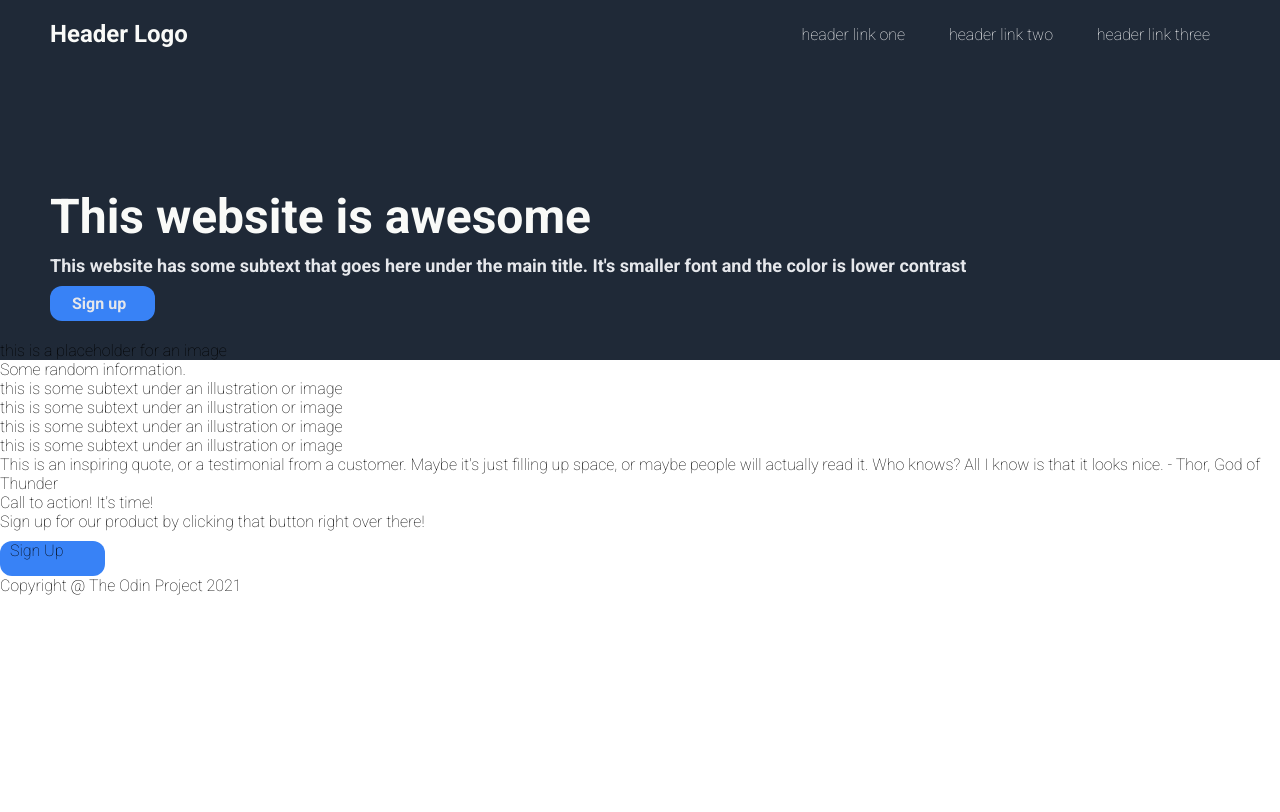
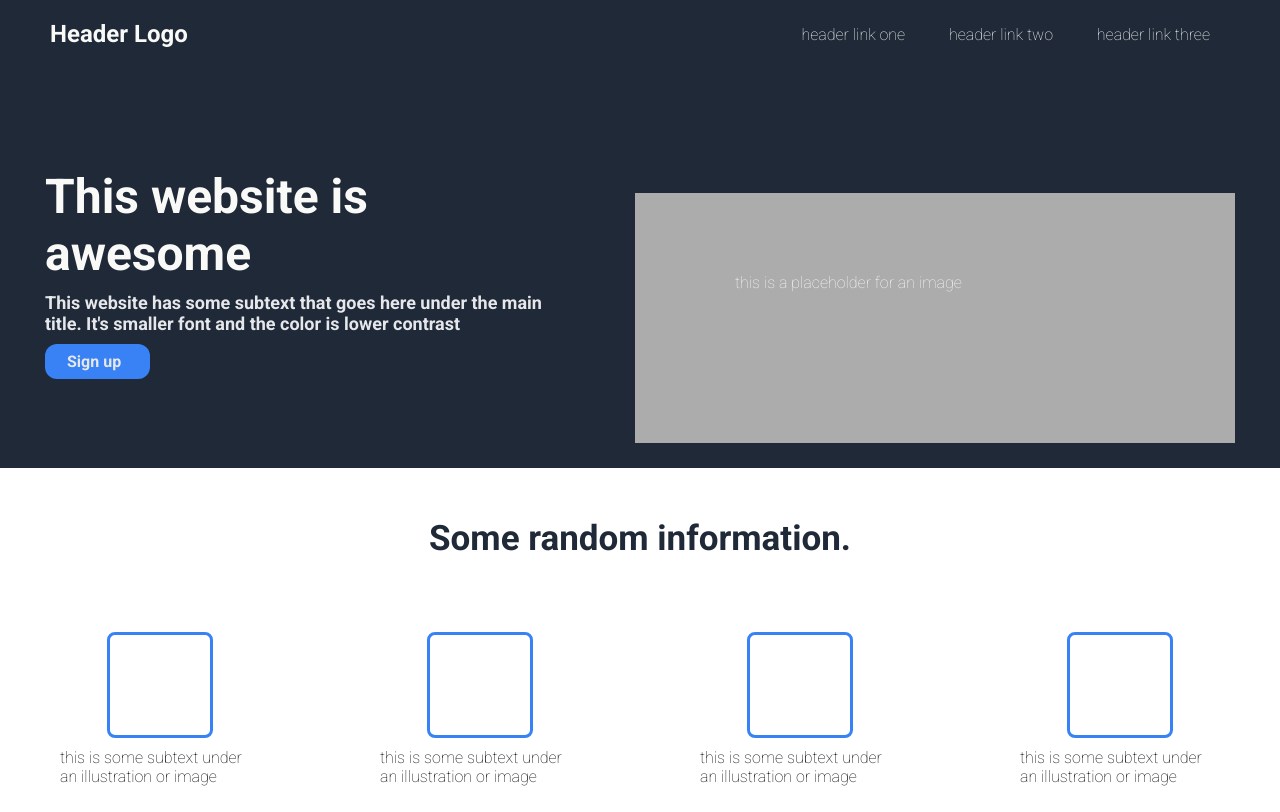
Before and after one commit to coghe/landing-page, a plain HTML site: page index.html in a window 1280 px wide. Shown: the top 812 px of the page. Drawn offline with Linux system fonts and the light colour scheme.

Commit message:
Add section 2 and 3 for the landing page project

```diff
--- a/index.html
+++ b/index.html
@@ -21,7 +21,7 @@
                 <li><a href="#">header link three</a></li>
             </ul>
         </div>
-
+        <div class="hero">
         <!-- hero -->
         <div class="hero-one">
             <p id="first-text">This website is awesome</p>
@@ -31,9 +31,10 @@
         <div class="hero-two">
             <p>this is a placeholder for an image</p>
         </div>
+    </div>
     </section>
     <!-- section 2 -->
-    <section>
+    <section class="section-two">
         <p>Some random information.</p>
         <div class="information">
             <div class="first-info">
@@ -55,16 +56,18 @@
         </div>
     </section>
     <!-- section 3 -->
-    <section>
+    <section class="section-three">
+        <div class="section-three--text">
         <p>
             This is an inspiring quote, or a testimonial from a customer. Maybe it's just filling up space, or maybe people will actually read it. Who knows? All I know is that it looks nice. - Thor, God of Thunder
         </p>
+    </div>
     </section>
     <!-- section 4 -->
     <div class="alert">
         <p>Call to action! It's time!</p>
         <p>Sign up for our product by clicking that button right over there!</p>
-        <div class="button">Sign Up</div>
+        <div class="second-button">Sign Up</div>
     </div>
     <!-- footer -->
     <footer>Copyright @ The Odin Project 2021</footer>
--- a/style.css
+++ b/style.css
@@ -40,12 +40,12 @@ a {
     background-color: #1f2937;
 }
 
-.hero-one {
+/* .hero-one {
     margin-top: 100px;
     margin-right: auto;
     padding: 20px 50px;
-    font-weight: 700;
-}
+
+} */
 
 #first-text {
     color: #f9faf8;
@@ -71,3 +71,83 @@ a {
     padding: 8px 12px;
     color: #e5e7eb;
 }
+
+.hero {
+    display: flex;
+    justify-content: center;
+    align-items: center;
+    margin-top: 100px;
+}
+
+.hero-one {
+    width: 500px;
+    height: 300px;
+    margin: 0 auto;
+    font-weight: 700;
+}
+
+.hero-two {
+    background-color: #acacac;
+    color: #f9faf8;
+    width: 400px;
+    height: 90px;
+    margin: 0 auto;
+    padding: 80px 100px;
+}
+
+/* second section */
+
+.section-two > p {
+    font-size: 35px;
+    font-weight: 700;
+    color: #1f2937;
+    display: flex;
+    align-items: center;
+    justify-content: center;
+    margin: 50px auto;
+}
+
+.square {
+    width: 100px;
+    height: 100px;
+    border: 3px solid #3882f6;
+    border-radius: 8px;
+    margin-bottom: 10px;
+}
+
+.information {
+    display: flex;
+    justify-content: space-around;
+    align-items: center;
+    margin: 20px 0;
+}
+
+.first-info, .second-info, .third-info, .forth-info {
+    display: flex;
+    justify-content: center;
+    align-items: center;
+    flex-direction: column;
+    width: 200px;
+    height: 200px;
+}
+
+/* third section */
+
+.section-three {
+    background-color: #e5e7eb;
+    padding: 100px;
+}
+
+.section-three--text > p {
+    font-size: 36px;
+    font-weight: 100;
+    font-style: italic;
+}
+
+.section-three--text {
+    width: 900px;
+    height: 200px;
+    margin: 0 auto;
+}
+
+/* forth section */
```
